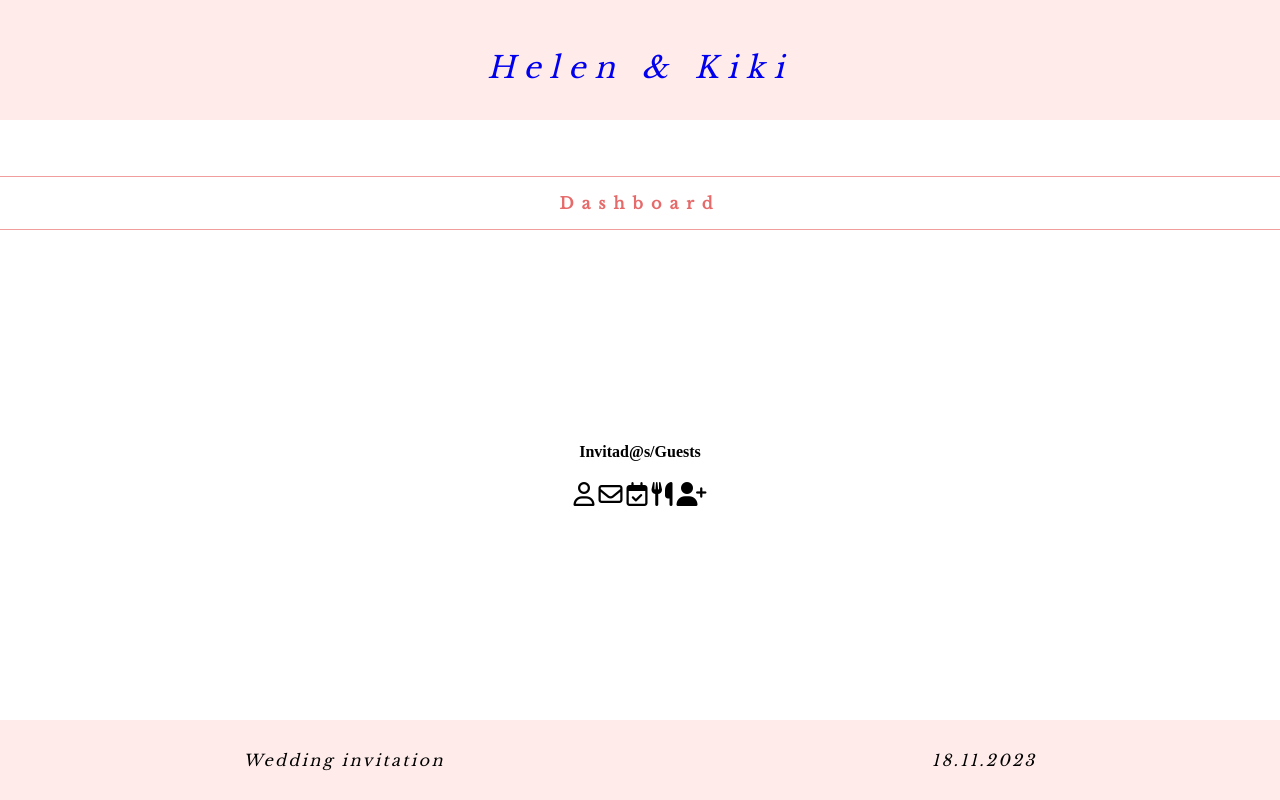
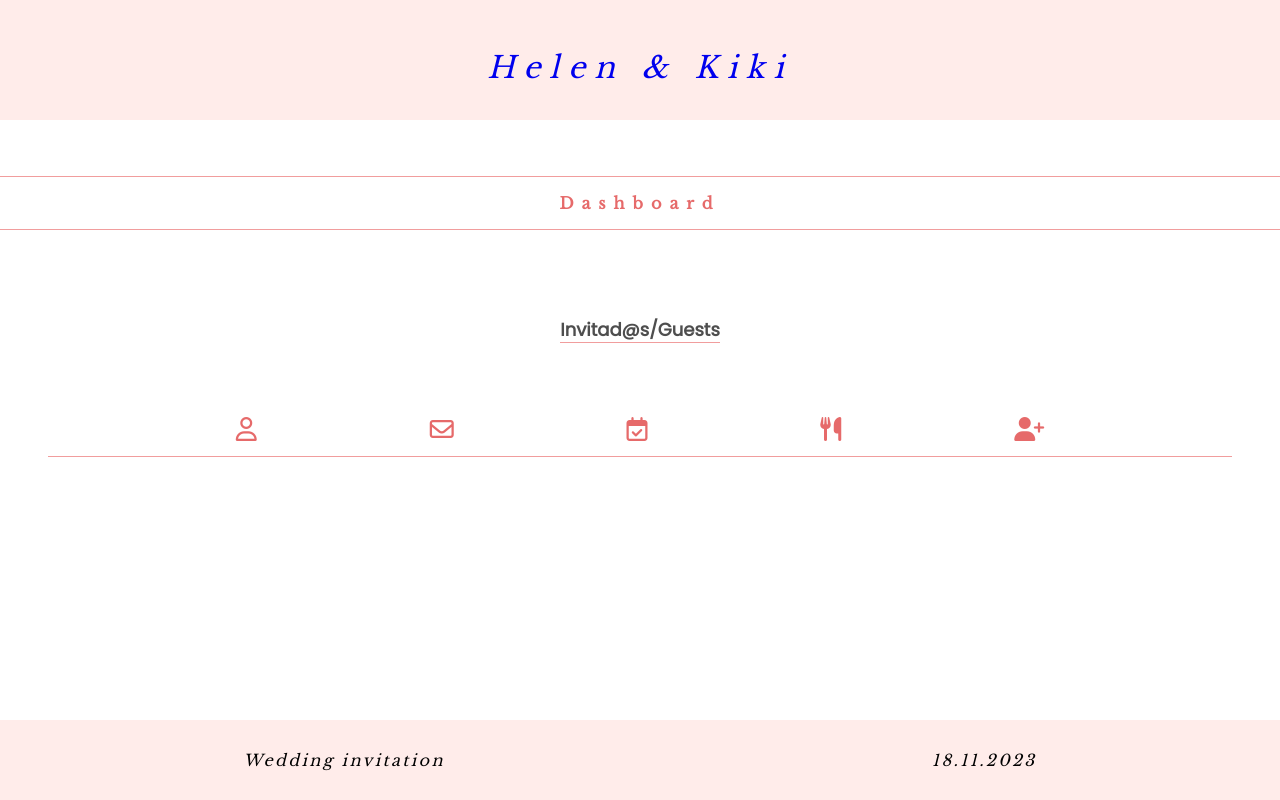
Before and after one commit to AAlejof/HeliKi, a React (Create React App) app in the folder client/: page /admin in a window 1280 px wide. Built offline with nearby package versions, Linux system fonts and the light colour scheme.

Commit message:
add table styling

```diff
--- a/client/src/components/Admin/Admin.module.css
+++ b/client/src/components/Admin/Admin.module.css
@@ -19,9 +19,37 @@
 	border-top: 1px solid #f19d9d;
 	border-bottom: 1px solid #f19d9d;
 	padding: 1rem;
-	margin-bottom: 15%;
+	margin-bottom: 5%;
 	width: 100vw;
 
 }
 
+.guestsDiv {
+    display: flex;
+	flex-direction: column;
+	justify-content: center;
+	align-items: center;
+}
+
+.h4Dashboard{
+    font-family: 'Poppins';
+	font-style: normal;
+	font-weight: 700;
+	font-size: 18px;
+	line-height: 24px;
+	text-align: center;
+	color: #4e4e4e;
+	margin-bottom: 5%;
+    border-bottom: 1px solid #f19d9d;
+}
+
+.guestsIcons{
+    display: flex;
+	justify-content: space-evenly;
+	align-items: center;
+    width: 90vw;
+    color: #e66a6a;
+    padding: 1rem;
+    border-bottom: 1px solid #f19d9d;
+}
 /* ---------- tablet & desktop--------- */
```
